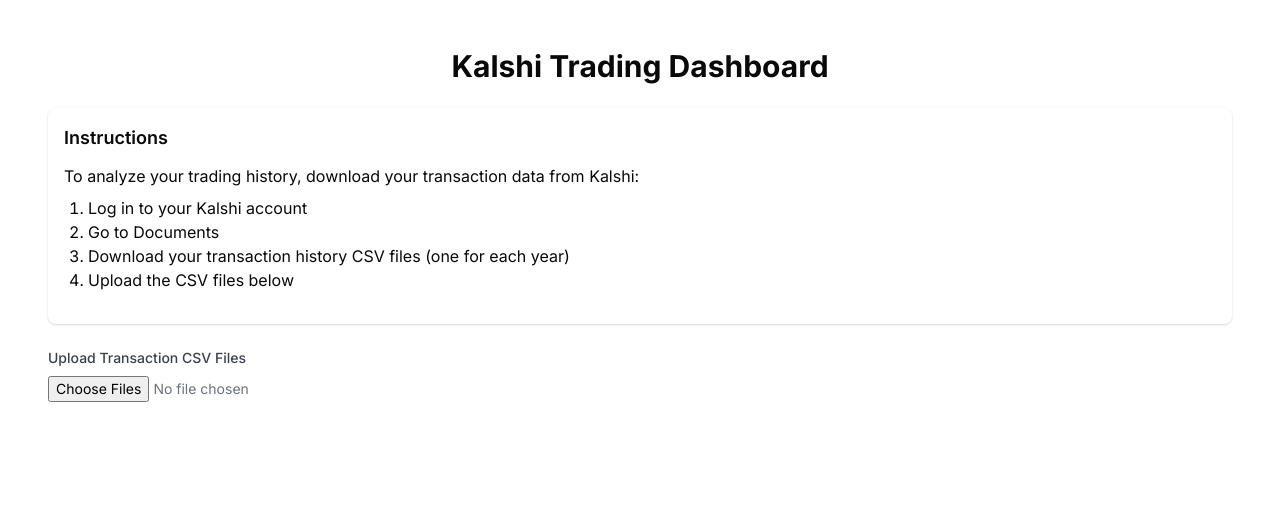
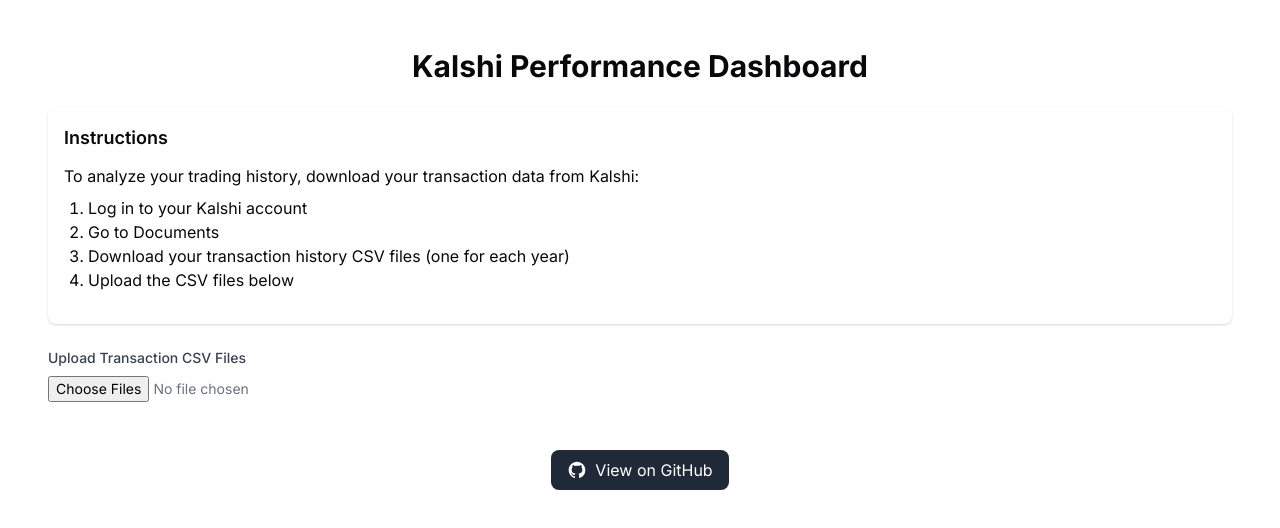
Before and after one commit to jsteng19/kalshi-dash, a Next.js app: page / in a window 1280 px wide. Shown: the top 528 px of the page. Built offline with nearby package versions, Linux system fonts and the light colour scheme.

Commit message:
add github link, fix title

```diff
--- a/next.config.js
+++ b/next.config.js
@@ -1,10 +1,13 @@
 /** @type {import('next').NextConfig} */
 const nextConfig = {
-  output: 'export',
-  basePath: '/kalshi-dash',
   images: {
     unoptimized: true,
   },
+  // Conditionally apply settings for production build (GitHub Pages)
+  ...(process.env.NODE_ENV === 'production' ? {
+    output: 'export',
+    basePath: '/kalshi-dash',
+  } : {})
 };
 
 module.exports = nextConfig;
--- a/src/components/CsvUploader.tsx
+++ b/src/components/CsvUploader.tsx
@@ -86,7 +86,7 @@
 
   return (
     <div className="p-4">
-      <h1 className="text-3xl font-bold text-center mb-6">Kalshi Trading Dashboard</h1>
+      <h1 className="text-3xl font-bold text-center mb-6">Kalshi Performance Dashboard</h1>
 
       <div className="bg-white shadow rounded-lg p-4 mb-6">
         <h2 className="text-lg font-semibold mb-3">Instructions</h2>
@@ -188,6 +188,21 @@
           </div>
         </div>
       )}
+
+      {/* GitHub link */}
+      <div className="mt-12 text-center">
+        <a
+          href="https://github.com/jsteng19/kalshi-dash"
+          target="_blank"
+          rel="noopener noreferrer"
+          className="inline-flex items-center gap-2 px-4 py-2 bg-gray-800 text-white rounded-lg hover:bg-gray-700 transition-colors"
+        >
+          <svg className="w-5 h-5" fill="currentColor" viewBox="0 0 24 24" aria-hidden="true">
+            <path fillRule="evenodd" d="M12 2C6.477 2 2 6.484 2 12.017c0 4.425 2.865 8.18 6.839 9.504.5.092.682-.217.682-.483 0-.237-.008-.868-.013-1.703-2.782.605-3.369-1.343-3.369-1.343-.454-1.158-1.11-1.466-1.11-1.466-.908-.62.069-.608.069-.608 1.003.07 1.531 1.032 1.531 1.032.892 1.53 2.341 1.088 2.91.832.092-.647.35-1.088.636-1.338-2.22-.253-4.555-1.113-4.555-4.951 0-1.093.39-1.988 1.029-2.688-.103-.253-.446-1.272.098-2.65 0 0 .84-.27 2.75 1.026A9.564 9.564 0 0112 6.844c.85.004 1.705.115 2.504.337 1.909-1.296 2.747-1.027 2.747-1.027.546 1.379.202 2.398.1 2.651.64.7 1.028 1.595 1.028 2.688 0 3.848-2.339 4.695-4.566 4.943.359.309.678.92.678 1.855 0 1.338-.012 2.419-.012 2.747 0 .268.18.58.688.482A10.019 10.019 0 0022 12.017C22 6.484 17.522 2 12 2z" clipRule="evenodd" />
+          </svg>
+          View on GitHub
+        </a>
+      </div>
     </div>
   );
 }
```
Also changed, not shown: 1 other file (tests, documents, lock files or other folders).
